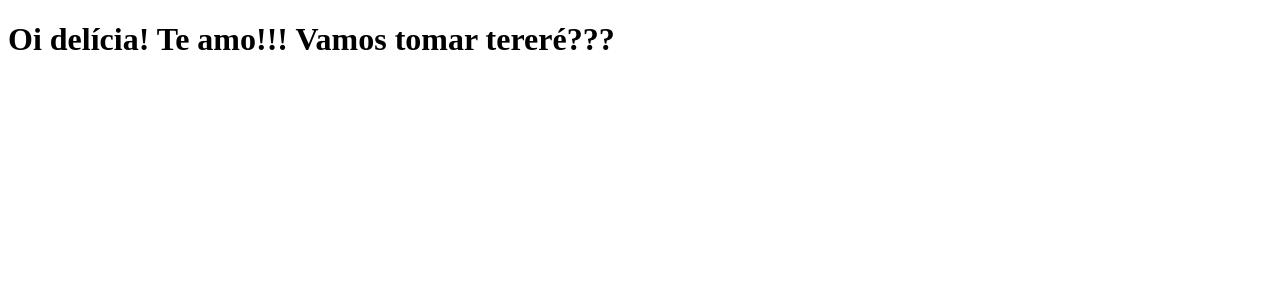
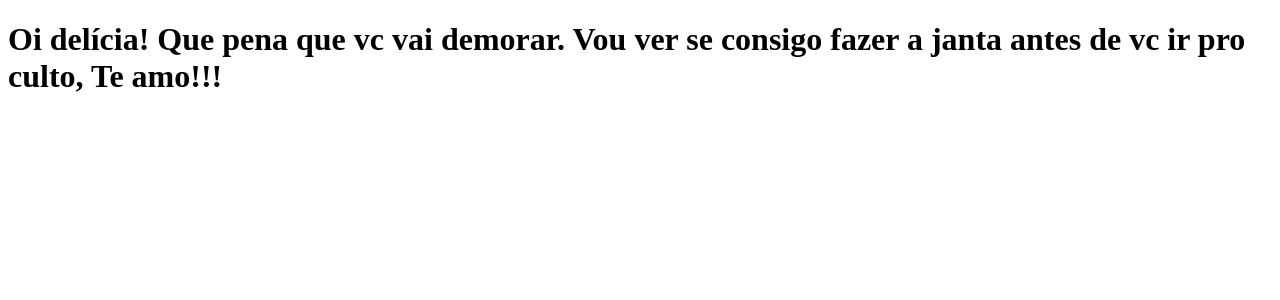
Before and after one commit to Aguirres01/estudo-cursodev, a Next.js app: page / in a window 1280 px wide. Shown: the top 300 px of the page. Built offline with nearby package versions, Linux system fonts and the light colour scheme.

Commit message:
atualizando frase2

```diff
--- a/pages/index.js
+++ b/pages/index.js
@@ -1,6 +1,6 @@
 function Home (){
 
-    return <h1> Oi delícia! Te amo!!! Vamos tomar tereré???</h1>
+    return <h1> Oi delícia! Que pena que vc vai demorar. Vou ver se consigo fazer a janta antes de vc ir pro culto, Te amo!!!</h1>
 
 }
 
```
